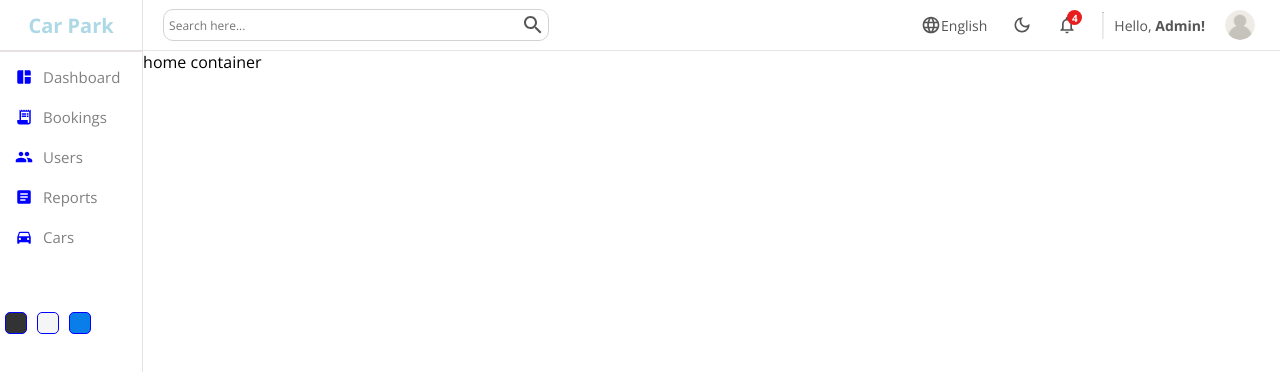
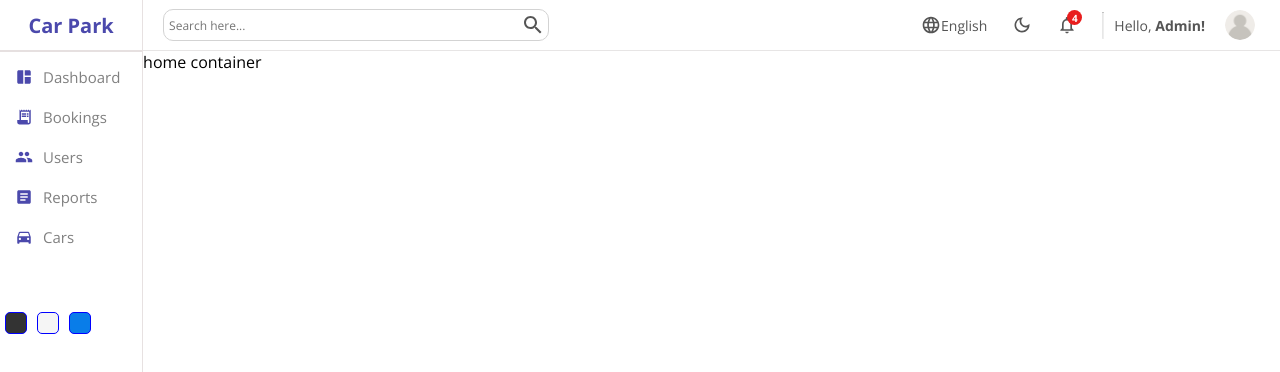
Before and after one commit to MennaEbied/Car-Parking-Dashboard, a React (Vite) app: page / in a window 1280 px wide. Shown: the top 372 px of the page. Built offline with nearby package versions, Linux system fonts and the light colour scheme.

Commit message:
Changing colors

```diff
--- a/src/components/sidebar/sidebar.scss
+++ b/src/components/sidebar/sidebar.scss
@@ -2,6 +2,7 @@
   flex: 1;
   border-right: 0.5px solid rgb(231, 225, 225);
   min-height: 100vh;
+
 
   .top {
     display: flex;
@@ -12,7 +13,7 @@
     .logo {
       font-size: 20px;
       font-weight: bold;
-      color: lightblue;
+      color: #4b49ac;
     }
   }
 
@@ -47,7 +48,7 @@
         }
 
         .icon {
-          color: blue;
+          color: #4b49ac;
           font-size: 18px;
           font-weight: 600;
         }
```
